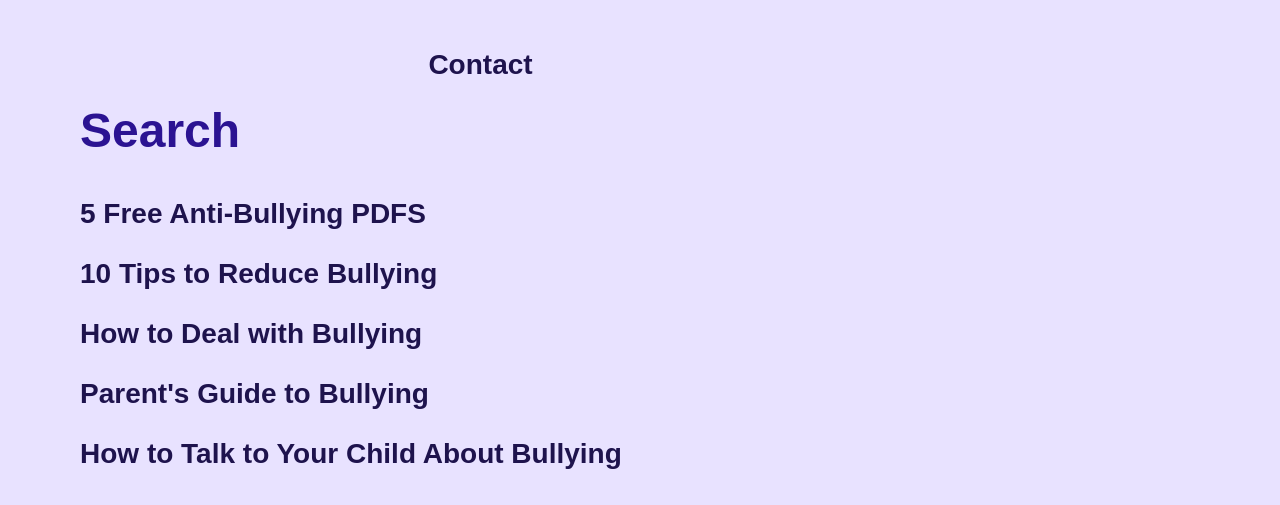
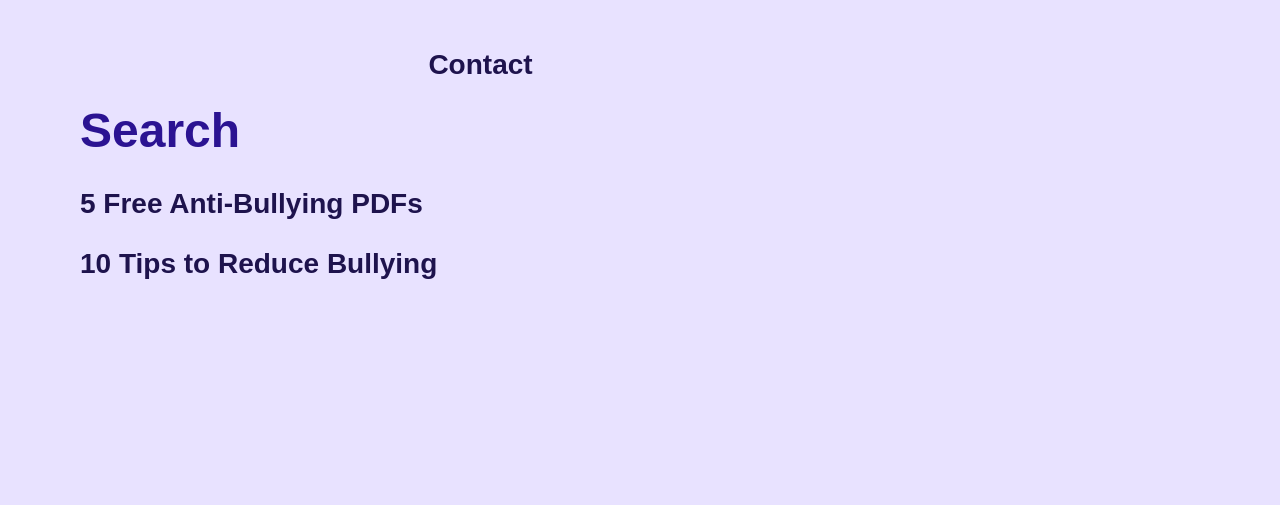
Before and after one commit to Programmed-Olive/Manakitanga.co.nz, a plain HTML site: page search.html in a window 1280 px wide. Shown: the part 295-800 px from the top of the page. Drawn offline with Linux system fonts and the light colour scheme.

Commit message:
made lots of chnages

```diff
--- /dev/null
+++ b/data/posts.json
@@ -0,0 +1,12 @@
+[
+  {
+    "title": "5 Free Anti-Bullying PDFs",
+    "url": "posts/anti-bullying-pdfs.html",
+    "content": "Free anti-bullying resources and PDFs..."
+  },
+  {
+    "title": "10 Tips to Reduce Bullying",
+    "url": "posts/reduce-bullying.html",
+    "content": "Here are ten ways to reduce bullying..."
+  }
+]
--- a/search.html
+++ b/search.html
@@ -3,23 +3,27 @@
 <head>
   <meta charset="UTF-8">
   <meta name="viewport" content="width=device-width, initial-scale=1.0">
-  <title>Home</title>
+  <title>Search</title>
   <link rel="icon" type="image/x-icon" href="Images/TabLogo.png">
   <link rel="stylesheet" href="styles.css">
 </head>
+
 <body class="page-home">
   <div class="page-shell">
+
     <div class="site-header">
       <img src="Images/Logo.svg" class="brand-logo">
+
       <nav class="main-nav">
         <a href="Index.html" class="nav-link">Home</a>
         <a href="Help.html" class="nav-link">Help</a>
         <a href="About.html" class="nav-link">About Us</a>
         <a href="Contact.html" class="nav-link">Contact</a>
       </nav>
+
       <div class="search-wrap">
-        <form action="/search.html" method="GET" class="search-form">
-          <input id="search-input" name="query" class="search-field" />
+        <form action="search.html" method="GET" class="search-form">
+          <input id="search-input" name="query" class="search-field">
           <button type="submit" id="search-button" class="search-submit">
             <img src="Images/Search.svg" alt="Search">
           </button>
@@ -27,24 +31,12 @@
       </div>
     </div>
 
-    <h1 id="search-title" style="margin-left: 40px; padding-bottom: 10px;">Results for:</h1>
-    <script>
-      const params = new URLSearchParams(window.location.search);
-      const query = params.get("query");
+    <h1 id="search-title">Search</h1>
 
-      document.getElementById("search-title").textContent =
-        query ? "Results for: " + query : "Search";
-    </script>
+    <div class="result-list"></div>
 
-    <div class="result-list">
-      <a href="#" class="result-item">5 Free Anti-Bullying PDFS</a>
-      <a href="#" class="result-item">10 Tips to Reduce Bullying</a>
-      <a href="#" class="result-item">How to Deal with Bullying</a>
-      <a href="#" class="result-item">Parent's Guide to Bullying</a>
-      <a href="#" class="result-item">How to Talk to Your Child About Bullying</a>
-    </div>
+  </div>
 
-    <script src="search.js"></script>
-  </div>
+  <script src="search.js"></script>
 </body>
 </html>
--- a/search.js
+++ b/search.js
@@ -1,20 +1,49 @@
-const get = (query, dom = document) => [...dom.querySelectorAll(query)];
+async function searchPosts() {
+  const params = new URLSearchParams(window.location.search);
+  const query = params.get("query")?.toLowerCase().trim() || "";
 
-const filterResultsFromQueryString = () => {
-  const href = window.location.href;
-  const queryString = href.split("?")[1];
-  const searchParams = new URLSearchParams(queryString);
-  const query = searchParams.get("query");
+  const searchTitle = document.getElementById("search-title");
+  const resultList = document.querySelector(".result-list");
 
-  if (!query) return;
+  searchTitle.textContent = query
+    ? "Results for: " + query
+    : "Search";
 
-  get(".result-item").forEach((resultItem) => {
-    const resultText = resultItem.textContent?.toLowerCase() ?? "";
-    const containsQuery = resultText.includes(query.toLowerCase());
+  try {
+    const response = await fetch("data/posts.json");
 
-    if (containsQuery) return;
-    resultItem.style.display = "none";
-  });
-};
 
-filterResultsFromQueryString();
+    const posts = await response.json();
+
+    const results = posts.filter(post => {
+      const title = (post.title || "").toLowerCase();
+      const content = (post.content || "").toLowerCase();
+
+      return title.includes(query) || content.includes(query);
+    });
+
+    resultList.innerHTML = "";
+
+    if (results.length === 0) {
+      resultList.innerHTML = "<p>No results found.</p>";
+      return;
+    }
+
+    results.forEach(post => {
+      const link = document.createElement("a");
+
+      link.href = post.url;
+      link.textContent = post.title;
+      link.className = "result-item";
+
+      resultList.appendChild(link);
+    });
+
+  } catch (error) {
+    console.error("Search error:", error);
+    resultList.innerHTML =
+      "<p>There was an error loading the search results.</p>";
+  }
+}
+
+searchPosts();
```
Also changed, not shown: posts/anti-bullying-pdfs.html (added), posts/reduce-bullying.html (added).
